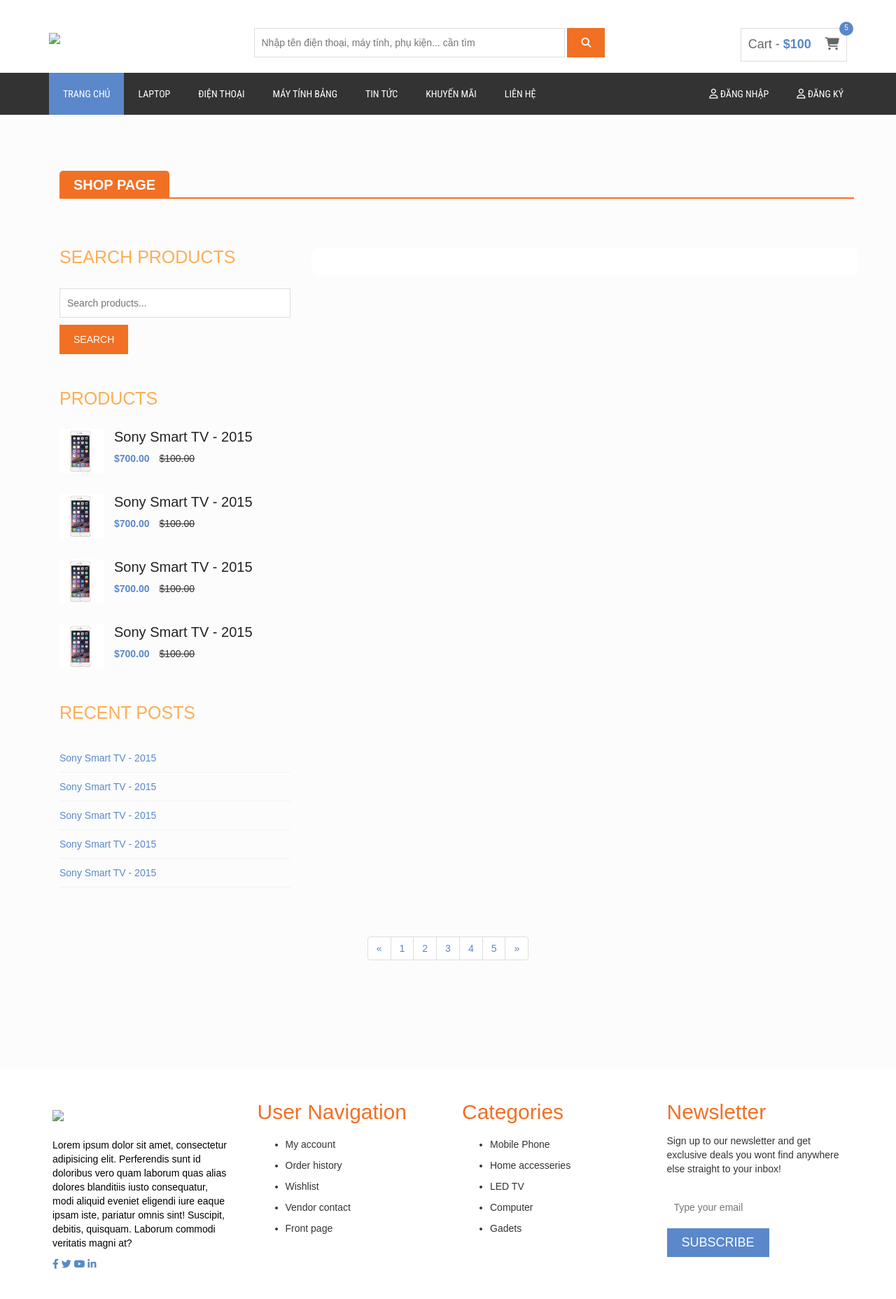
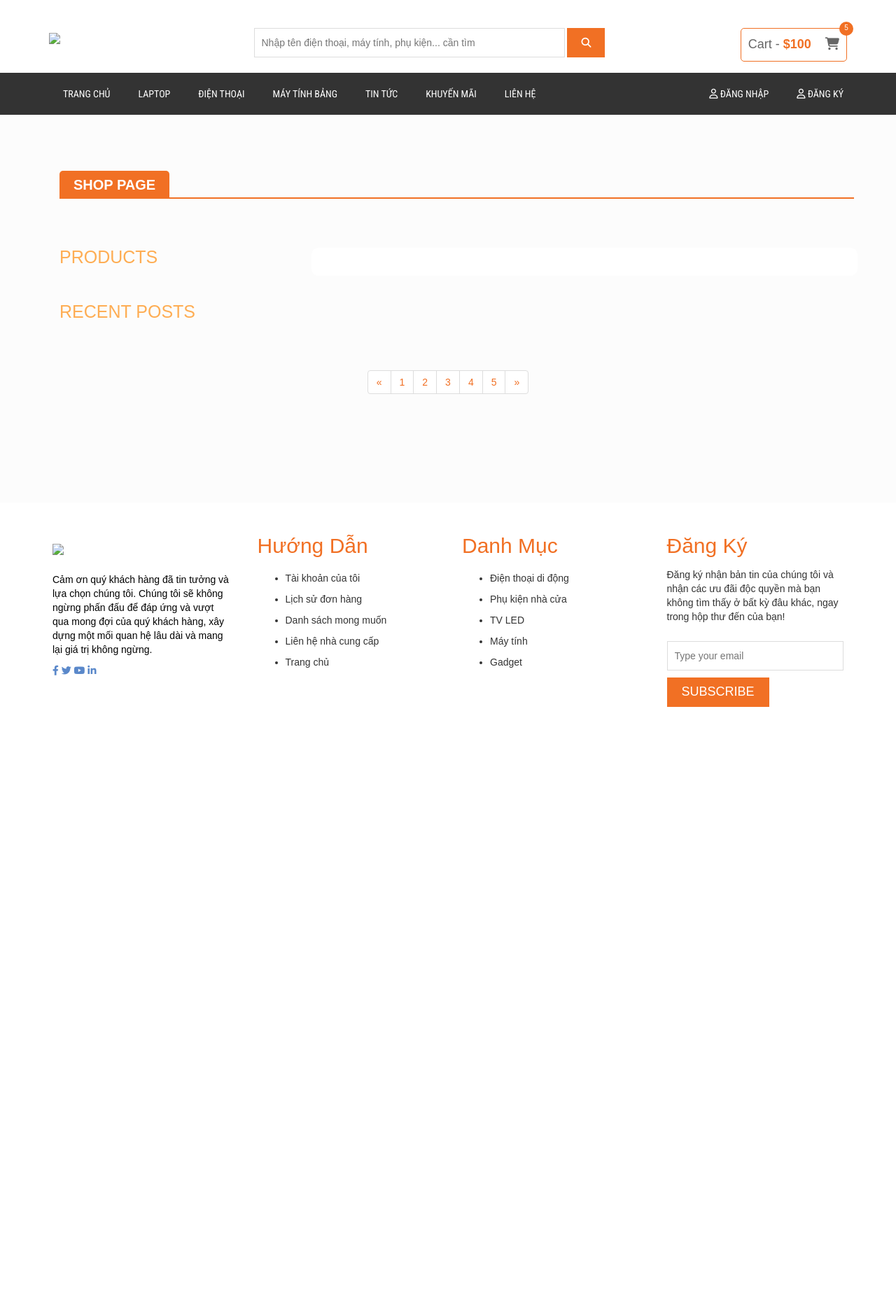
Before and after one commit to HoVanDat/DTLP_Technology, a Laravel app: page /shop in a window 1280 px wide. Shown: the whole page at 70% size. After the commit the page ends 1010 px from the top, so only its background shows below. Run offline with Laravel 10, Linux system fonts and the light colour scheme; data that the repository does not hold is empty; some libraries are stand-ins or nearby versions.

Commit message:
load dữ liệu lên database

```diff
--- a/public/css/style.css
+++ b/public/css/style.css
@@ -123,25 +123,26 @@ z-index: 999;}
 }
 .logo h1 a:hover {text-decoration: none;opacity: .7}
 .logo h1 a span {
-    color: #5a88ca;
+    color: #F17024;
 }
 .shopping-item {
-    border: 1px solid #ddd;
+    border: 1px solid #F17024;
     float: right;
     font-size: 18px;
     margin-top: 40px;
     padding: 10px;
     position: relative;
+    border-radius: 5px;
 }
 .shopping-item a {
     color: #666;
 }
 .cart-amunt {
-    color: #5a88ca;
+    color: #F17024;
     font-weight: 700;
 }
 .product-count {
-    background: none repeat scroll 0 0 #5a88ca;
+    background: none repeat scroll 0 0 #F17024;
     border-radius: 50%;
     color: #fff;
     display: inline-block;
@@ -583,7 +586,7 @@ z-index: 999;}
 
 .newsletter-form input[type="email"] {
     background: none repeat scroll 0 0 #fff;
-    border: medium none;
+    border: 1px solid #ddd;
     margin-bottom: 10px;
     padding: 10px;
     width: 100%;
@@ -600,13 +603,13 @@ z-index: 999;}
 }
 
 .newsletter-form input[type="submit"] {
-    background: none repeat scroll 0 0 #5a88ca;
+    background: none repeat scroll 0 0 #F17024;
     border: medium none;
     color: #fff;
     display: inline-block;
     font-size: 18px;
     padding: 7px 20px;
-    text-transform: uppercase;border: 1px solid #5a88ca;
+    text-transform: uppercase;border: 1px solid #F17024;
 }
 .newsletter-form input[type="submit"]:hover {background: #222;border-color: #666}
 .newsletter-form {
@@ -736,7 +743,7 @@ input[type="submit"]:hover, button[type=submit]:hover {background-color: #222}
     color: #222;
 }
 .product-sidebar-price > ins {
-    color: #5a88ca;
+    color: #F17024;
     font-weight: 700;
     margin-right: 10px;
     text-decoration: none;
@@ -1113,15 +1123,16 @@ div.cart-collaterals ul.products li.product:hover .add_to_cart_button{background
 .product-bottom{
 	position:absolute;
     top:240px;
+    margin-left: 50px;
 }
 .product-option-shop {
     margin-top: 15px;
 }
 
-.single-shop-product {margin-bottom: 50px}
+.single-shop-product {margin-bottom: 50px; text-align: center;}
 
 .pagination > li > a, .pagination > li > span {
-  color: #5a88ca;
+  color: #F17024;
 }
 
 .fs-search {
--- a/resources/views/layout.blade.php
+++ b/resources/views/layout.blade.php
@@ -164,10 +164,7 @@
                 <div class="col-md-3 col-sm-6">
                     <div class="footer-about-us">
                         <h1><a href="./"><img src="/img/logo.png"></a></h1>
-                        <p>Lorem ipsum dolor sit amet, consectetur adipisicing elit. Perferendis sunt id doloribus vero
-                            quam laborum quas alias dolores blanditiis iusto consequatur, modi aliquid eveniet eligendi
-                            iure eaque ipsam iste, pariatur omnis sint! Suscipit, debitis, quisquam. Laborum commodi
-                            veritatis magni at?</p>
+                        <p>Cảm ơn quý khách hàng đã tin tưởng và lựa chọn chúng tôi. Chúng tôi sẽ không ngừng phấn đấu để đáp ứng và vượt qua mong đợi của quý khách hàng, xây dựng một mối quan hệ lâu dài và mang lại giá trị không ngừng.</p>
                         <div class="footer-social">
                             <a href="#" target="_blank"><i class="fa fa-facebook"></i></a>
                             <a href="#" target="_blank"><i class="fa fa-twitter"></i></a>
@@ -179,35 +176,36 @@
 
                 <div class="col-md-3 col-sm-6">
                     <div class="footer-menu">
-                        <h2 class="footer-wid-title">User Navigation </h2>
+                    <h2 class="footer-wid-title">Hướng Dẫn</h2>
                         <ul>
-                            <li><a href="#">My account</a></li>
-                            <li><a href="#">Order history</a></li>
-                            <li><a href="#">Wishlist</a></li>
-                            <li><a href="#">Vendor contact</a></li>
-                            <li><a href="#">Front page</a></li>
+                            <li><a href="#">Tài khoản của tôi</a></li>
+                            <li><a href="#">Lịch sử đơn hàng</a></li>
+                            <li><a href="#">Danh sách mong muốn</a></li>
+                            <li><a href="#">Liên hệ nhà cung cấp</a></li>
+                            <li><a href="#">Trang chủ</a></li>
                         </ul>
+
                     </div>
                 </div>
 
                 <div class="col-md-3 col-sm-6">
                     <div class="footer-menu">
-                        <h2 class="footer-wid-title">Categories</h2>
+                    <h2 class="footer-wid-title">Danh Mục</h2>
                         <ul>
-                            <li><a href="#">Mobile Phone</a></li>
-                            <li><a href="#">Home accesseries</a></li>
-                            <li><a href="#">LED TV</a></li>
-                            <li><a href="#">Computer</a></li>
-                            <li><a href="#">Gadets</a></li>
+                            <li><a href="#">Điện thoại di động</a></li>
+                            <li><a href="#">Phụ kiện nhà cửa</a></li>
+                            <li><a href="#">TV LED</a></li>
+                            <li><a href="#">Máy tính</a></li>
+                            <li><a href="#">Gadget</a></li>
                         </ul>
+
                     </div>
                 </div>
 
                 <div class="col-md-3 col-sm-6">
                     <div class="footer-newsletter">
-                        <h2 class="footer-wid-title">Newsletter</h2>
-                        <p>Sign up to our newsletter and get exclusive deals you wont find anywhere else straight to
-                            your inbox!</p>
+                        <h2 class="footer-wid-title">Đăng Ký</h2>
+                        <p>Đăng ký nhận bản tin của chúng tôi và nhận các ưu đãi độc quyền mà bạn không tìm thấy ở bất kỳ đâu khác, ngay trong hộp thư đến của bạn!</p>
                         <div class="newsletter-form">
                             <form action="#">
                                 <input type="email" placeholder="Type your email">
--- a/resources/views/lienhe.blade.php
+++ b/resources/views/lienhe.blade.php
@@ -49,6 +49,7 @@
         height: 40px;
         line-height: 40px;
         margin-bottom: 5px;
+        margin-top:5%;
         width: 95%;
         margin-left: 0px;
         margin-bottom: 30px;
--- a/resources/views/shop.blade.php
+++ b/resources/views/shop.blade.php
@@ -103,55 +103,14 @@ body {
             <div class="space2"></div>
             <div class="col-md-4">
                 <div class="col-md-12">
-                    <div class="single-sidebar">
-                        <h2 class="sidebar-title">Search Products</h2>
-                        <form action="">
-                            <input type="text" placeholder="Search products...">
-                            <input type="submit" value="Search">
-                        </form>
-                    </div>
 
                     <div class="single-sidebar">
                         <h2 class="sidebar-title">Products</h2>
-                        <div class="thubmnail-recent">
-                            <img src="img/product-thumb-1.jpg" class="recent-thumb" alt="">
-                            <h2><a href="">Sony Smart TV - 2015</a></h2>
-                            <div class="product-sidebar-price">
-                                <ins>$700.00</ins> <del>$100.00</del>
-                            </div>
-                        </div>
-                        <div class="thubmnail-recent">
-                            <img src="img/product-thumb-1.jpg" class="recent-thumb" alt="">
-                            <h2><a href="">Sony Smart TV - 2015</a></h2>
-                            <div class="product-sidebar-price">
-                                <ins>$700.00</ins> <del>$100.00</del>
-                            </div>
-                        </div>
-                        <div class="thubmnail-recent">
-                            <img src="img/product-thumb-1.jpg" class="recent-thumb" alt="">
-                            <h2><a href="">Sony Smart TV - 2015</a></h2>
-                            <div class="product-sidebar-price">
-                                <ins>$700.00</ins> <del>$100.00</del>
-                            </div>
-                        </div>
-                        <div class="thubmnail-recent">
-                            <img src="img/product-thumb-1.jpg" class="recent-thumb" alt="">
-                            <h2><a href="">Sony Smart TV - 2015</a></h2>
-                            <div class="product-sidebar-price">
-                                <ins>$700.00</ins> <del>$100.00</del>
-                            </div>
-                        </div>
+
                     </div>
-
                     <div class="single-sidebar">
                         <h2 class="sidebar-title">Recent Posts</h2>
-                        <ul>
-                            <li><a href="">Sony Smart TV - 2015</a></li>
-                            <li><a href="">Sony Smart TV - 2015</a></li>
-                            <li><a href="">Sony Smart TV - 2015</a></li>
-                            <li><a href="">Sony Smart TV - 2015</a></li>
-                            <li><a href="">Sony Smart TV - 2015</a></li>
-                        </ul>
+
                     </div>
                 </div>
             </div>
@@ -166,8 +125,8 @@ body {
 
                         <h2><a href="/chitiet">{{$d->ten_san_pham}}</a></h2>
 <div class="product-bottom">
-                        <div class="product-carousel-price">
-                            <ins>{{$d->gia}}</ins> <del>{{$d->gia_khuyen_mai}}</del>
+                        <div class="product-carousel-price" style="margin-top:10px">
+                            <ins>{{number_format($d->gia, 2, ',', '.')}} VND</ins><br> <del>{{number_format($d->gia_khuyen_mai, 2, ',', '.')}} VND</del>
                         </div>
                         <div class="product-option-shop">
                             <a class="add_to_cart_button" data-quantity="1" data-product_sku="" data-product_id="70"
```
Also changed, not shown: other parts of public/css/style.css (+38 -28 lines), resources/views/home.blade.php (+19 -15 lines), public/Giao diện quản lý nhân viên 2.0/fonts/font-awesome-4.7.0/fonts/fontawesome-webfont.ttf, public/admin/fonts/font-awesome-4.7.0/fonts/fontawesome-webfont.ttf, public/admin/img-anhthe/2.jpg, public/admin/img-anhthe/3.jpg, public/fonts/fontawesome-webfont.ttf, 3 other files.
